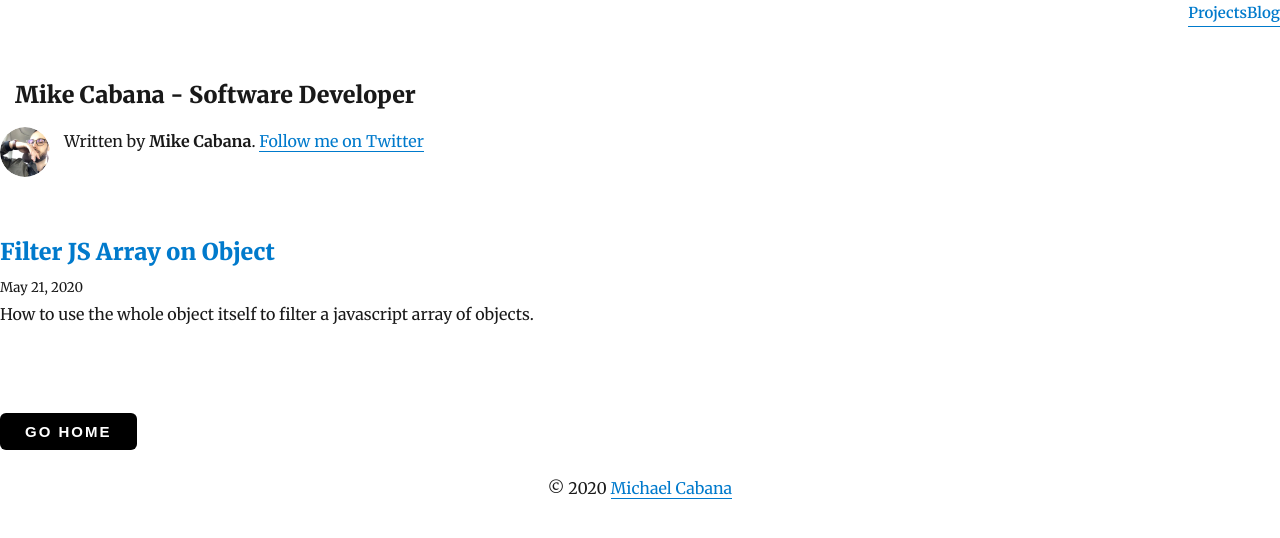
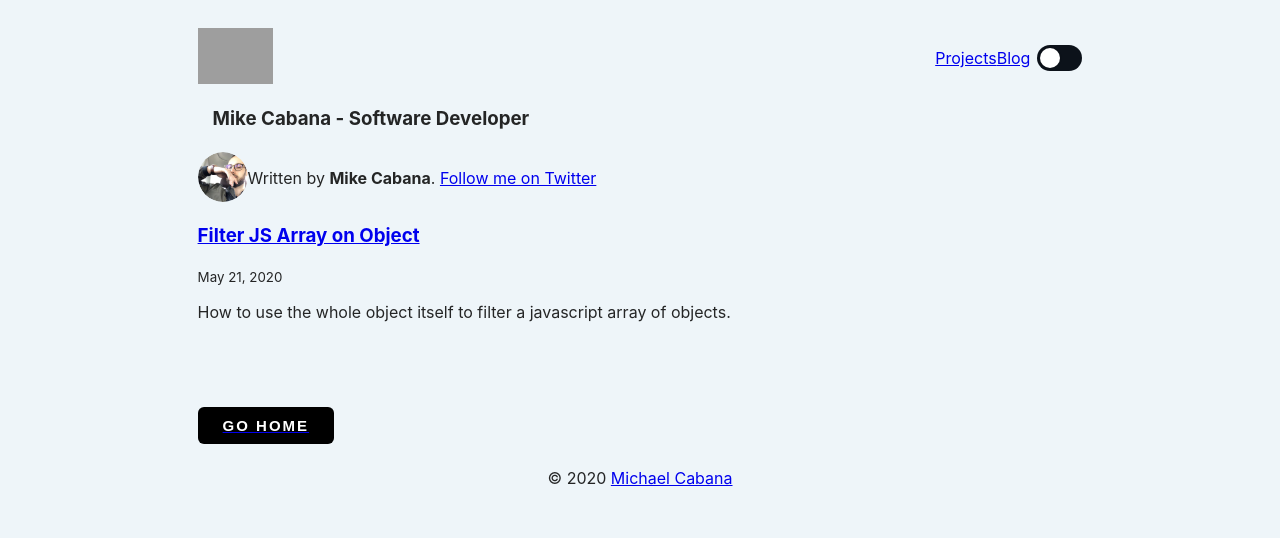
Before and after one commit to mikecabana/mikecabana, a Gatsby site: page /blog in a window 1280 px wide. Built offline with nearby package versions, Linux system fonts and the light colour scheme; Gatsby itself is replaced by a stand-in of ours; some packages are replaced by stand-ins of ours; grey boxes are pictures that could not be loaded.

Commit message:
reconfigured styling & layout

```diff
--- a/gatsby-browser.js
+++ b/gatsby-browser.js
@@ -3,5 +3,5 @@ import "typeface-montserrat"
 import "typeface-merriweather"
 
 // global style
-import "./src/styles/_theme.css"
-import "./src/styles/_global.css"
+import "./src/styles/_theme.scss"
+import "./src/styles/_global.scss"
--- a/gatsby-config.js
+++ b/gatsby-config.js
@@ -17,6 +17,7 @@ module.exports = {
     `gatsby-plugin-offline`,
     `gatsby-plugin-react-helmet`,
     `gatsby-plugin-feed-mdx`,
+    `gatsby-plugin-sass`,
     {
       resolve: `gatsby-source-filesystem`,
       options: {
@@ -80,11 +81,11 @@ module.exports = {
         icon: `content/assets/gatsby-icon.png`,
       },
     },
-    {
-      resolve: `gatsby-plugin-typography`,
-      options: {
-        pathToConfigModule: `src/utils/typography`,
-      },
-    },
+    // {
+    //   resolve: `gatsby-plugin-typography`,
+    //   options: {
+    //     pathToConfigModule: `src/utils/typography`,
+    //   },
+    // },
   ],
 }
--- a/package.json
+++ b/package.json
@@ -20,6 +20,7 @@
     "gatsby-plugin-netlify-cms": "^4.0.0",
     "gatsby-plugin-offline": "^2.0.25",
     "gatsby-plugin-react-helmet": "^3.0.12",
+    "gatsby-plugin-sass": "^2.3.2",
     "gatsby-plugin-sharp": "^2.0.35",
     "gatsby-plugin-styled-components": "^3.0.7",
     "gatsby-plugin-typography": "^2.2.13",
@@ -31,6 +32,7 @@
     "gatsby-source-filesystem": "^2.0.29",
     "gatsby-transformer-sharp": "^2.1.18",
     "netlify-cms-app": "^2.9.1",
+    "node-sass": "^4.14.1",
     "react": "^16.8.6",
     "react-dom": "^16.8.6",
     "react-helmet": "^5.2.0",
--- a/src/components/bio.js
+++ b/src/components/bio.js
@@ -9,8 +9,6 @@ import React from "react"
 import { StaticQuery, graphql } from "gatsby"
 import Image from "gatsby-image"
 import styled from "styled-components"
-
-import { rhythm } from "../utils/typography"
 
 function Bio() {
   return (
@@ -24,7 +22,7 @@ function Bio() {
               fixed={data.avatar.childImageSharp.fixed}
               alt={author}
               style={{
-                marginRight: rhythm(1 / 2),
+                marginRight: 0,
                 marginBottom: 0,
                 minWidth: 50,
                 borderRadius: `100%`,
@@ -34,8 +32,7 @@ function Bio() {
               }}
             />
             <p>
-              Written by <strong>{author}</strong>.
-              {` `}
+              Written by <strong>{author}</strong>.{` `}
               <a href={`https://twitter.com/${social.twitter}`}>
                 Follow me on Twitter
               </a>
--- a/src/components/layout.js
+++ b/src/components/layout.js
@@ -1,5 +1,4 @@
 import React from "react"
-import { Link } from "gatsby"
 import styled from "styled-components"
 import Nav from "./nav"
 
@@ -11,15 +10,14 @@ class Layout extends React.Component {
 
     return (
       <Wrapper>
-        <Nav>
-          <Link to={"/projects"}>Projects</Link>
-          <Link to={"/blog"}>Blog</Link>
-        </Nav>
+        <Nav />
         <div>
-          <Header>
-            <h3>{title}</h3>
-          </Header>
-          <main>{children}</main>
+          <section className="section">
+            <Header>
+              <h3>{title}</h3>
+            </Header>
+            <main>{children}</main>
+          </section>
         </div>
         <Footer>
           © {new Date().getFullYear()}
@@ -33,6 +31,7 @@ class Layout extends React.Component {
 
 const Wrapper = styled.div`
   min-height: 100vh;
+  padding: 20px 15%;
 `
 
 const Header = styled.div`
--- a/src/components/nav.js
+++ b/src/components/nav.js
@@ -1,17 +1,46 @@
 import React from "react"
+import { Link } from "gatsby"
+import ThemeToggle from "./theme-toggle"
 import styled from "styled-components"
 
-const Nav = props => <NavWrapper props={props}>{props.children}</NavWrapper>
+const Nav = props => {
+  return (
+    <NavLayout>
+      <LeftNavItems>
+        <Link to={'/'}>
+          <img src="/logo.svg" style={{ width: "75px" }} />
+        </Link>
+      </LeftNavItems>
 
-const NavWrapper = styled.div`
+      <RightNavItems>
+        <Link to={"/projects"}>Projects</Link>
+        <Link to={"/blog"}>Blog</Link>
+        <ThemeToggle />
+      </RightNavItems>
+    </NavLayout>
+  )
+}
+
+const NavLayout = styled.div`
   display: flex;
   flex-direction: row;
-  justify-content: flex-end;
+  align-items: center;
+  justify-content: space-between;
 
-  font-size: ${props => props.props.fontSize || "15px"};
-  font-weight: ${props => props.props.fontWeight || "600"};
-  margin-top: ${props => props.props.marginTop};
-  margin-bottom: ${props => props.props.marginBottom};
+`
+
+const RightNavItems = styled.div`
+    display: flex;
+    flex-direction: row;
+    align-items: center;
+    justify-content: flex-end;
+`
+
+const LeftNavItems = styled.div`
+    display: flex;
+    flex-direction: row;
+    align-items: center;
+    justify-content: flex-start;
 `
 
 export default Nav
--- /dev/null
+++ b/src/components/switch.js
@@ -0,0 +1,34 @@
+import React from "react"
+import "./switch.scss"
+
+const Switch = ({ isOn, handleToggle }) => {
+  console.log("isOn", isOn)
+
+  return (
+    <>
+      <input
+        checked={isOn}
+        onChange={handleToggle}
+        className="react-switch-checkbox"
+        id={`react-switch`}
+        type="checkbox"
+      />
+      <label
+        style={{
+          background: isOn && "var(--bg-color-op)",
+        }}
+        className="react-switch-label"
+        htmlFor={`react-switch`}
+      >
+        <span
+          style={{
+            boxShadow: "0 0 2px 0 rgba(0, 0, 0, 0.3)",
+          }}
+          className={`react-switch-button`}
+        />
+      </label>
+    </>
+  )
+}
+
+export default Switch
--- /dev/null
+++ b/src/components/switch.scss
@@ -0,0 +1,41 @@
+.react-switch-checkbox {
+  height: 0;
+  width: 0;
+  visibility: hidden;
+}
+
+.react-switch-label {
+  display: flex;
+  align-items: center;
+  justify-content: space-between;
+  cursor: pointer;
+  width: 45px;
+  height: 26px;
+  background: var(--bg-dark-color-op);
+  border-radius: 100px;
+  position: relative;
+  transition: background-color 0.2s;
+  box-shadow: var(--box-inset);
+}
+
+.react-switch-label .react-switch-button {
+  content: "";
+  position: absolute;
+  top: 3px;
+  left: 3px;
+  width: 20px;
+  height: 20px;
+  border-radius: 45px;
+  transition: 0.2s;
+  background: #fff;
+  box-shadow: 0 0 2px 0 rgba(0, 0, 0, 0.3);
+}
+
+.react-switch-checkbox:checked + .react-switch-label .react-switch-button {
+  left: calc(100% - 3px);
+  transform: translateX(-100%);
+}
+
+.react-switch-label:active .react-switch-button {
+  width: 25px;
+}
--- /dev/null
+++ b/src/components/theme-toggle.js
@@ -0,0 +1,28 @@
+import React, { useState } from "react"
+import Switch from "./switch"
+
+const ThemeToggle = () => {
+  const localValue = localStorage.getItem("data-theme") === "true"
+
+  const setTheme = value => {
+    localStorage.setItem("data-theme", value)
+    document.documentElement.setAttribute(
+      "data-theme",
+      value ? "dark" : "light"
+    )
+  }
+
+  const [value, setValue] = useState(() => {
+    setTheme(localValue)
+    return localValue
+  })
+
+  const toggle = () => {
+    setValue(!value)
+    setTheme(value)
+  }
+
+  return <Switch isOn={value} handleToggle={toggle} />
+}
+
+export default ThemeToggle
--- a/src/pages/blog.js
+++ b/src/pages/blog.js
@@ -4,7 +4,6 @@ import { Link, graphql } from "gatsby"
 import Bio from "../components/bio"
 import Layout from "../components/layout"
 import SEO from "../components/seo"
-import { rhythm } from "../utils/typography"
 import Button from "../components/button"
 
 class Blog extends React.Component {
@@ -22,14 +21,10 @@ class Blog extends React.Component {
             const title = node.frontmatter.title || node.fields.slug
             return (
               <div key={node.fields.slug}>
-                <h3
-                  style={{
-                    marginBottom: rhythm(1 / 4),
-                  }}
-                >
+                <h3>
                   <Link
                     style={{ boxShadow: `none` }}
-                    to={`blog${node.fields.slug}`}
+                    to={`/blog${node.fields.slug}`}
                   >
                     {title}
                   </Link>
--- /dev/null
+++ b/src/styles/_global.scss
@@ -0,0 +1,8 @@
+html,
+body {
+  font-family: -apple-system, BlinkMacSystemFont, "Segoe UI", "Roboto",
+    "Helvetica Neue", "Ubuntu", sans-serif;
+
+  color: var(--color);
+  background-color: var(--bg-color);
+}
--- /dev/null
+++ b/src/styles/_theme.scss
@@ -0,0 +1,31 @@
+:root {
+  --color: rgba(0, 0, 0, 85%);
+  --bg-color: #eef5f9;
+  --bg-color-op: #121b27;
+  --bg-dark-color: #e0ecf4;
+  --bg-dark-color-op: #0c121a;
+
+  --primary: #09e6b2;
+  --accent: #e6093d;
+
+  --card-bg-color: var(--bg-dark-color);
+
+  --box-shadow: 0px 2px 4px rgba(0, 0, 0, 0.15);
+  --box-shadow-inset: 0px 0px 4px 0px inset rgba(0, 0, 0, 0.15);
+}
+
+[data-theme="dark"] {
+  --color: rgba(255, 255, 255, 85%);
+  --bg-color: #121b27;
+  --bg-color-op: #eef5f9;
+  --bg-dark-color: #0c121a;
+  --bg-dark-color-op: #e0ecf4;
+
+  --primary: #e6093d;
+  --accent: #09e6b2;
+
+  --card-bg-color: var(--bg-dark-color);
+
+  --box-shadow: 0px 2px 4px rgba(0, 0, 0, 0.25);
+  --box-shadow-inset: 0px 0px 4px 0px inset rgba(0, 0, 0, 0.25);
+}
--- a/src/utils/typography.js
+++ /dev/null
@@ -1,23 +0,0 @@
-import Typography from "typography"
-import Wordpress2016 from "typography-theme-wordpress-2016"
-
-Wordpress2016.overrideThemeStyles = () => {
-  return {
-    "a.gatsby-resp-image-link": {
-      boxShadow: `none`,
-    },
-  }
-}
-
-delete Wordpress2016.googleFonts
-
-const typography = new Typography(Wordpress2016)
-
-// Hot reload typography in development.
-if (process.env.NODE_ENV !== `production`) {
-  typography.injectStyles()
-}
-
-export default typography
-export const rhythm = typography.rhythm
-export const scale = typography.scale
```
Also changed, not shown: screenshot.png (deleted), src/styles/_global.css (deleted), src/styles/_theme.css (deleted), static/GatsbyScene.svg (deleted), 1 other file.
